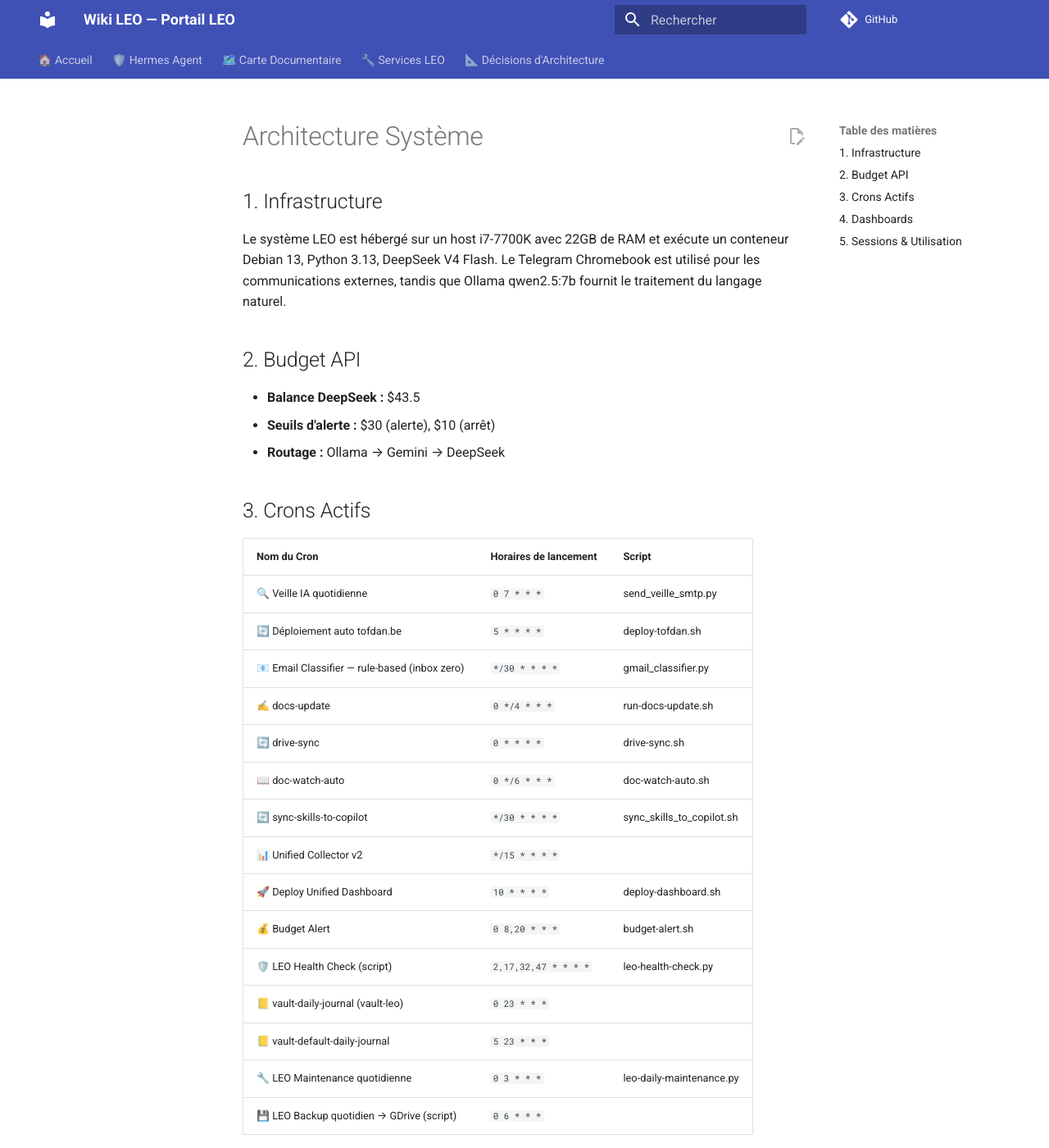
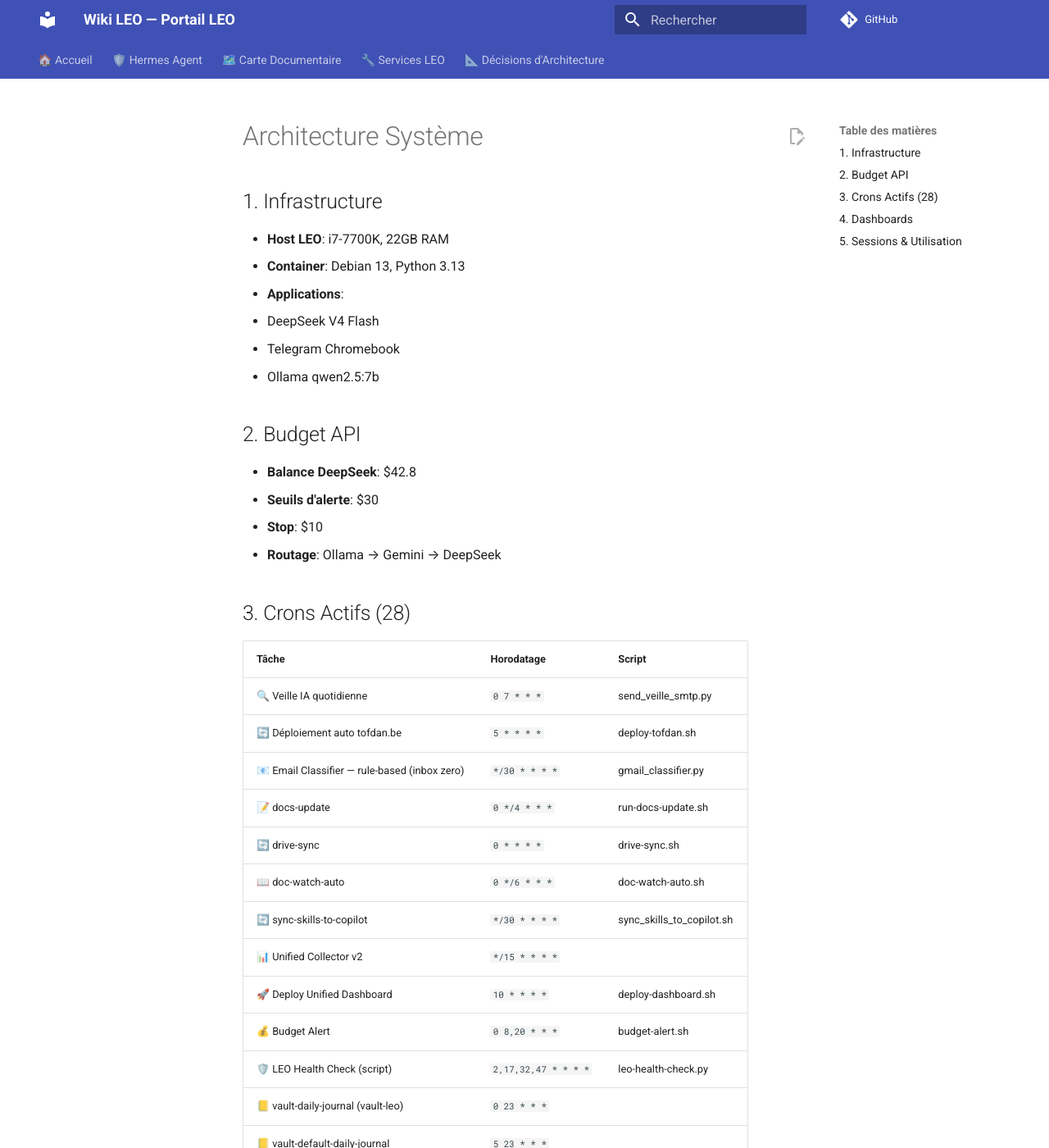
Before and after one commit to christophedanhier-hash/hermes-wiki, an MkDocs documentation site: the page built from docs/hermes/architecture.md, in a window 1280 px wide and 1400 px high. Shown: the whole window at 82% size. Built offline with MkDocs 1.6.1 and Material for MkDocs 9.7.7, drawn with Linux system fonts in a browser that asks for light colours; comment, search, counter and statistics services are not loaded; some of the changed text lies outside the part shown.

Commit message:
docs: mise à jour hebdomadaire du 09/07/2026

```diff
--- a/docs/hermes/architecture.md
+++ b/docs/hermes/architecture.md
@@ -1,20 +1,26 @@
 # Architecture Système
 
 ## 1. Infrastructure
-Le système LEO est hébergé sur un host i7-7700K avec 22GB de RAM et exécute un conteneur Debian 13, Python 3.13, DeepSeek V4 Flash. Le Telegram Chromebook est utilisé pour les communications externes, tandis que Ollama qwen2.5:7b fournit le traitement du langage naturel.
+- **Host LEO**: i7-7700K, 22GB RAM
+- **Container**: Debian 13, Python 3.13
+- **Applications**:
+  - DeepSeek V4 Flash
+  - Telegram Chromebook
+  - Ollama qwen2.5:7b
 
 ## 2. Budget API
-- **Balance DeepSeek :** $43.5
-- **Seuils d'alerte :** $30 (alerte), $10 (arrêt)
-- **Routage :** Ollama → Gemini → DeepSeek
+- **Balance DeepSeek**: $42.8
+- **Seuils d'alerte**: $30
+- **Stop**: $10
+- **Routage**: Ollama → Gemini → DeepSeek
 
-## 3. Crons Actifs
-| **Nom du Cron** | **Horaires de lancement** | **Script** |
-|-----------------|----------------------------|------------|
+## 3. Crons Actifs (28)
+| **Tâche** | **Horodatage** | **Script** |
+| --- | --- | --- |
 | 🔍 Veille IA quotidienne | `0 7 * * *` | send_veille_smtp.py |
 | 🔄 Déploiement auto tofdan.be | `5 * * * *` | deploy-tofdan.sh |
 | 📧 Email Classifier — rule-based (inbox zero) | `*/30 * * * *` | gmail_classifier.py |
-| ✍️ docs-update | `0 */4 * * *` | run-docs-update.sh |
+| 📝 docs-update | `0 */4 * * *` | run-docs-update.sh |
 | 🔄 drive-sync | `0 * * * *` | drive-sync.sh |
 | 📖 doc-watch-auto | `0 */6 * * *` | doc-watch-auto.sh |
 | 🔄 sync-skills-to-copilot | `*/30 * * * *` | sync_skills_to_copilot.sh |
@@ -28,15 +34,12 @@
 | 💾 LEO Backup quotidien → GDrive (script) | `0 6 * * *` |
 
 ## 4. Dashboards
-Les dashboards suivants sont mis à jour régulièrement :
-- crons
-- github
-- machines
-- wiki
+- **crons**
+- **github**
+- **machines**
+- **wiki**
 
 ## 5. Sessions & Utilisation
-- **Total de sessions :** 1424
-- **Total des messages :** 21888
-- **Sessions Telegram :** 14
-
-La taille de la base de données est de 174.3 MB.
+- **Total sessions**: 1441
+- **Total messages**: 23317
+- **Telegram**: 15 sessions
```
Also changed, not shown: docs/hermes/changelog.md (+7 -8 lines).
